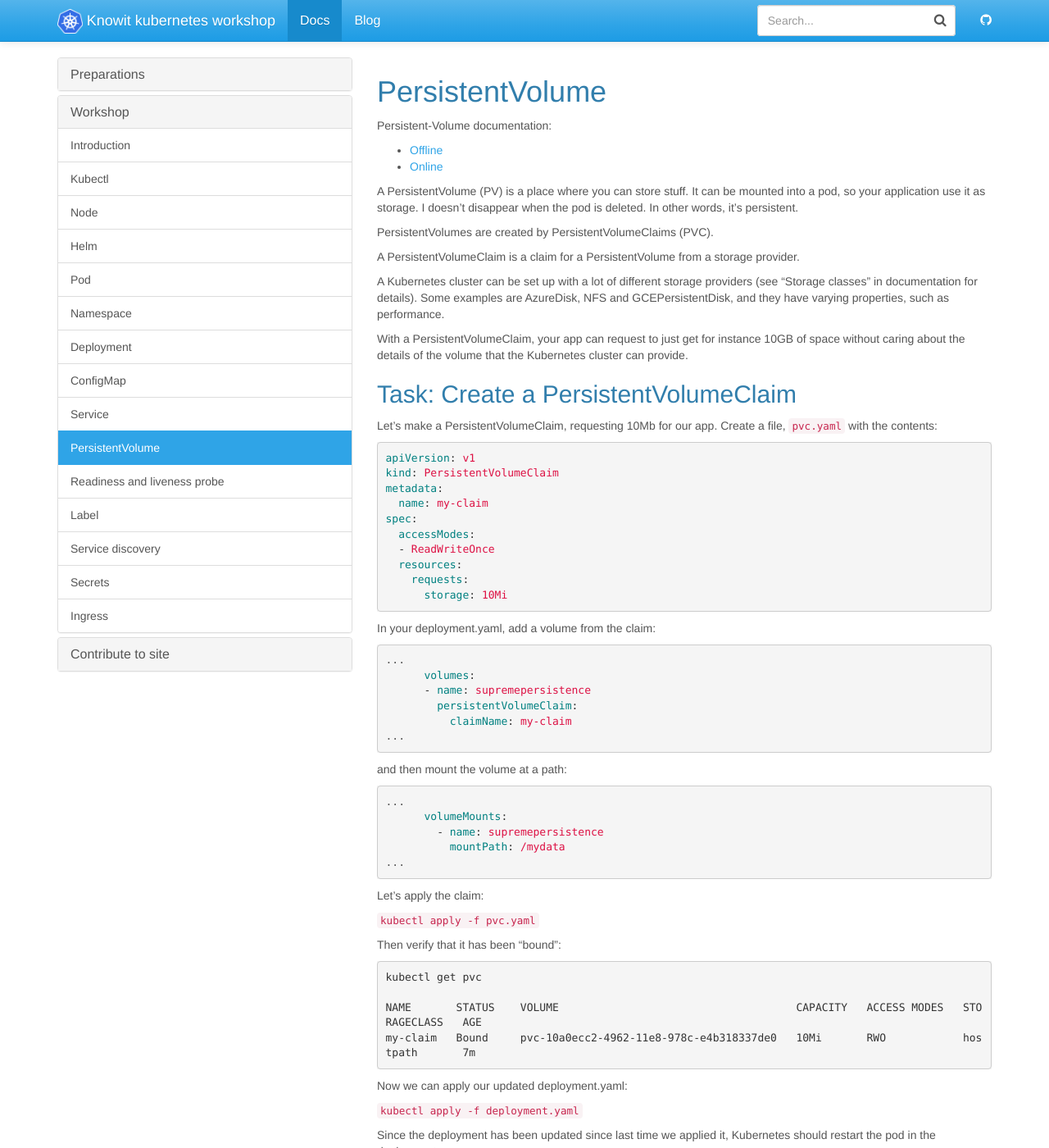
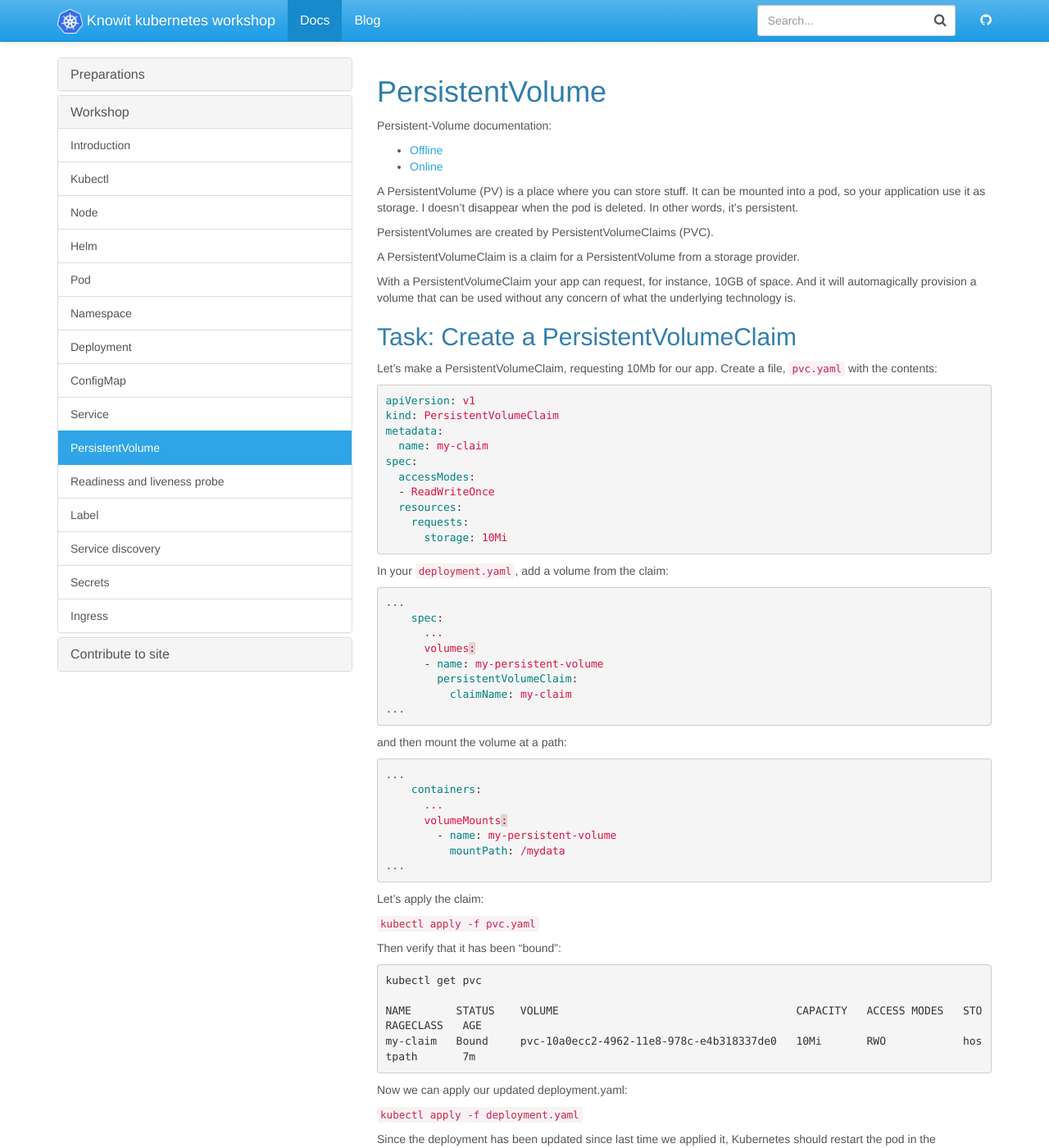
Before and after one commit to knowit/kubernetes-workshop, a Jekyll site: the page built from docs/_docs/workshop/persistentvolumeclaim.md, in a window 1280 px wide and 1400 px high. Shown: the whole window at 82% size. Built offline with Jekyll 4.4.1, drawn with Linux system fonts in a browser that asks for light colours; some of the changed text lies outside the part shown.

Commit message:
updated pvc guide

````diff
--- a/docs/_docs/workshop/persistentvolumeclaim.md
+++ b/docs/_docs/workshop/persistentvolumeclaim.md
@@ -16,11 +16,7 @@ PersistentVolumes are created by PersistentVolumeClaims (PVC).
 
 A PersistentVolumeClaim is a claim for a PersistentVolume from a storage provider.
 
-A Kubernetes cluster can be set up with a lot of different storage providers (see "Storage classes" in documentation for details).
-Some examples are AzureDisk, NFS and GCEPersistentDisk, and they have varying properties, such as performance.
-
-With a PersistentVolumeClaim, your app can request to just get for instance 10GB of space without caring about
-the details of the volume that the Kubernetes cluster can provide.
+With a PersistentVolumeClaim your app can request, for instance, 10GB of space. And it will automagically provision a volume that can be used without any concern of what the underlying technology is.
 
 ## Task: Create a PersistentVolumeClaim
 
@@ -39,12 +35,14 @@ spec:
       storage: 10Mi
 ```
 
-In your deployment.yaml, add a volume from the claim:
+In your `deployment.yaml`, add a volume from the claim:
 
 ```yaml
 ...
+    spec:
+      ...
       volumes:
-      - name: supremepersistence
+      - name: my-persistent-volume
         persistentVolumeClaim:
           claimName: my-claim
 ...
@@ -56,8 +54,10 @@ and then mount the volume at a path:
 
 ```yaml
 ...
+    containers:
+      ...
       volumeMounts:
-        - name: supremepersistence
+        - name: my-persistent-volume
           mountPath: /mydata
 ...
 ```
````
Also changed, not shown: other parts of docs/_docs/workshop/persistentvolumeclaim.md (+4 -4 lines).
